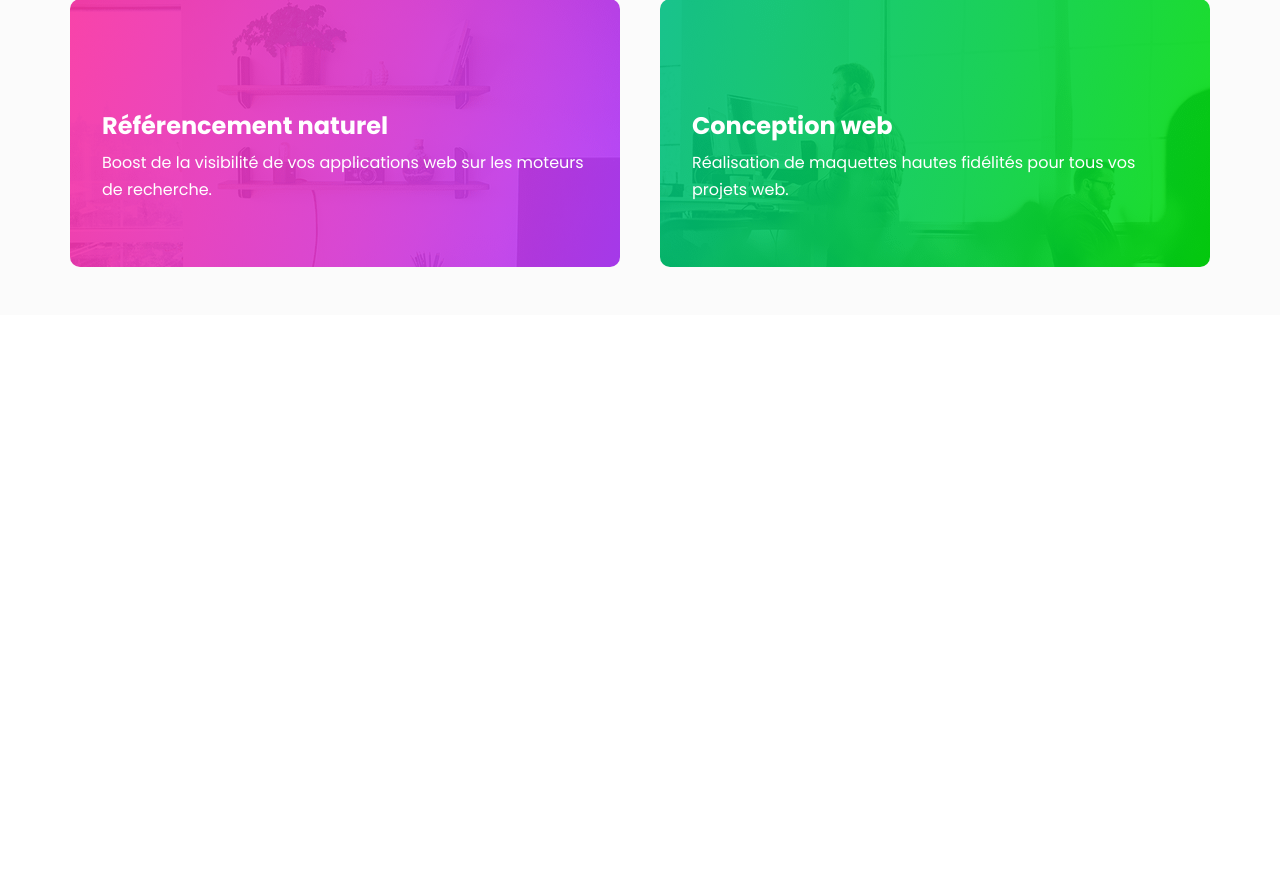
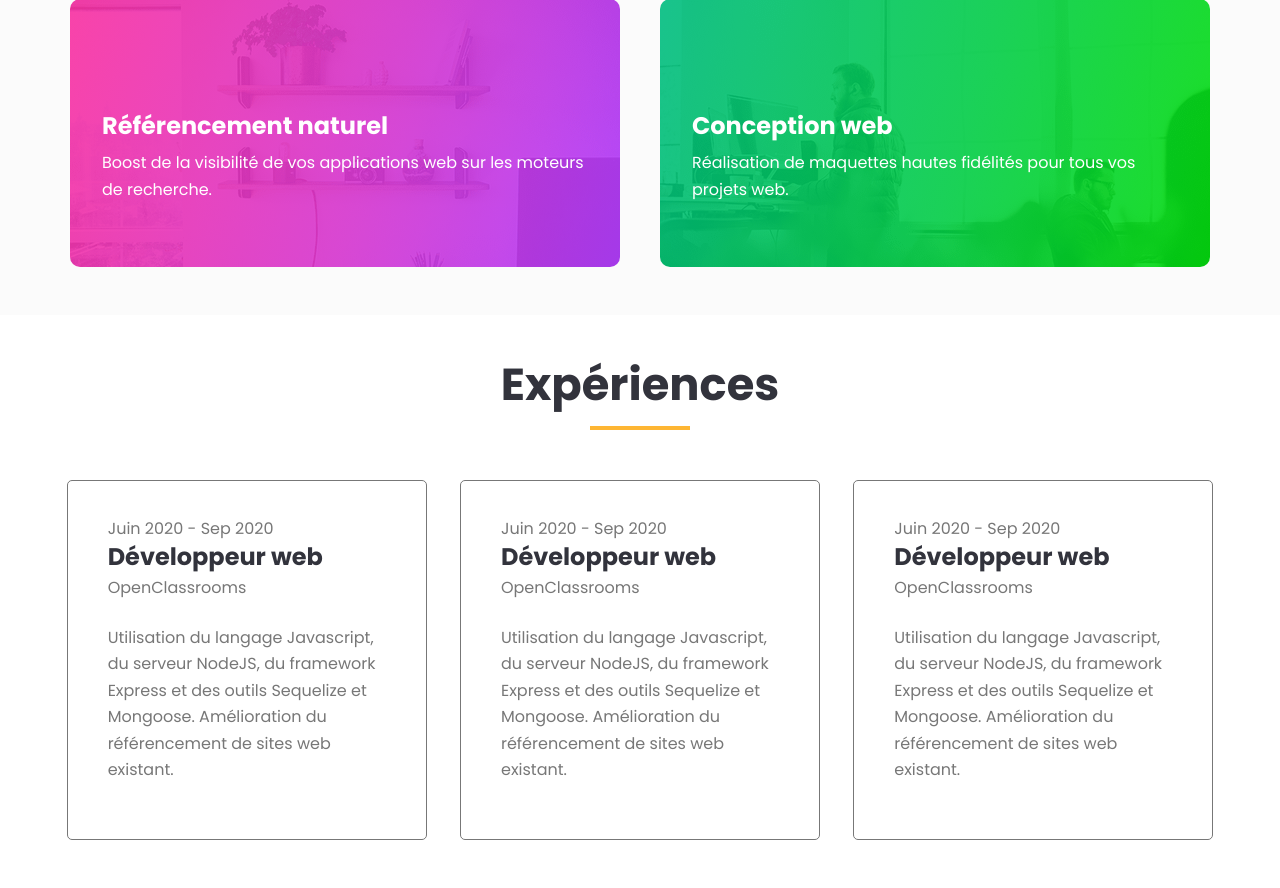
Before and after one commit to Eredost/Php-blog, a PHP site: page / in a window 1280 px wide. Shown: the part 1702-2590 px from the top of the page. Before the commit the page ends 1969 px from the top, so only its background shows below. Run offline with PHP 8.4, Linux system fonts and the light colour scheme; style sheets or scripts are compiled from the project's sources; some libraries are stand-ins or nearby versions; some web fonts are replaced.

Commit message:
feat: integrate experiences section

```diff
--- a/App/views/frontend/homepage.tpl.php
+++ b/App/views/frontend/homepage.tpl.php
@@ -58,6 +58,45 @@
     </div>
 </section>
 
+<section class="experiences">
+    <h2 class="section-title">Expériences</h2>
+
+    <div class="section-wrapper">
+        <div class="experience">
+            <div class="experience__date">
+                <time class="experience__date" datetime="2020-06">Juin 2020</time> -
+                <time class="experience__date" datetime="2020-06">Sep 2020</time>
+            </div>
+            <h3 class="experience__title">Développeur web</h3>
+            <p class="experience__company">OpenClassrooms</p>
+
+            <p class="experience__description">Utilisation du langage Javascript, du serveur NodeJS, du framework Express et des outils Sequelize et Mongoose. Amélioration du référencement de sites web existant.</p>
+        </div>
+
+        <div class="experience">
+            <div class="experience__date">
+                <time class="experience__date" datetime="2020-06">Juin 2020</time> -
+                <time class="experience__date" datetime="2020-06">Sep 2020</time>
+            </div>
+            <h3 class="experience__title">Développeur web</h3>
+            <p class="experience__company">OpenClassrooms</p>
+
+            <p class="experience__description">Utilisation du langage Javascript, du serveur NodeJS, du framework Express et des outils Sequelize et Mongoose. Amélioration du référencement de sites web existant.</p>
+        </div>
+
+        <div class="experience">
+            <div class="experience__date">
+                <time class="experience__date" datetime="2020-06">Juin 2020</time> -
+                <time class="experience__date" datetime="2020-06">Sep 2020</time>
+            </div>
+            <h3 class="experience__title">Développeur web</h3>
+            <p class="experience__company">OpenClassrooms</p>
+
+            <p class="experience__description">Utilisation du langage Javascript, du serveur NodeJS, du framework Express et des outils Sequelize et Mongoose. Amélioration du référencement de sites web existant.</p>
+        </div>
+    </div>
+</section>
+
 <?php
 
 $content = ob_get_clean();
--- /dev/null
+++ b/src/scss/components/_experience.scss
@@ -0,0 +1,54 @@
+.experience {
+  position: relative;
+  flex: 1 0 300px;
+  max-width: 360px;
+  margin: 0 auto 2em;
+  border: 1px solid #777;
+  border-radius: 5px;
+  padding: 2em;
+
+  &::after {
+    content: "";
+    position: absolute;
+    z-index: -1;
+    top: 0;
+    bottom: 0;
+    left: 0;
+    right: 0;
+    border-radius: 5px;
+    background-color: transparentize($brand-color, 0.1);
+    opacity: 0;
+    transition: opacity $duration-fast;
+  }
+
+  &:hover::after {
+    opacity: 1;
+  }
+
+  &__date,
+  &__company,
+  &__description {
+    transition: color $duration-fast;
+  }
+
+  &__date {
+    margin-bottom: 0.5em;
+  }
+
+  &__title {
+    font-size: 1.5em;
+    margin-bottom: 0.25em;
+  }
+
+  &__description {
+    margin-top: 1.5em;
+  }
+
+  &:hover > * {
+    color: $title-color;
+  }
+
+  @media all and (min-width: $breakpoint-medium) {
+    padding: 2.5em;
+  }
+}
--- /dev/null
+++ b/src/scss/layout/_experiences.scss
@@ -0,0 +1,13 @@
+.experiences {
+  padding-bottom: 0;
+
+  & .section-wrapper {
+    display: flex;
+    justify-content: space-between;
+    flex-wrap: wrap;
+  }
+
+  @media all and (min-width: $breakpoint-medium) {
+    padding-bottom: 1em;
+  }
+}
--- a/src/scss/main.scss
+++ b/src/scss/main.scss
@@ -16,6 +16,7 @@
 @import "layout/banner";
 @import "layout/about";
 @import "layout/services";
+@import "layout/experiences";
 
 // Components
 @import "components/logo";
@@ -23,3 +24,4 @@
 @import "components/button";
 @import "components/title";
 @import "components/service";
+@import "components/experience";
```
